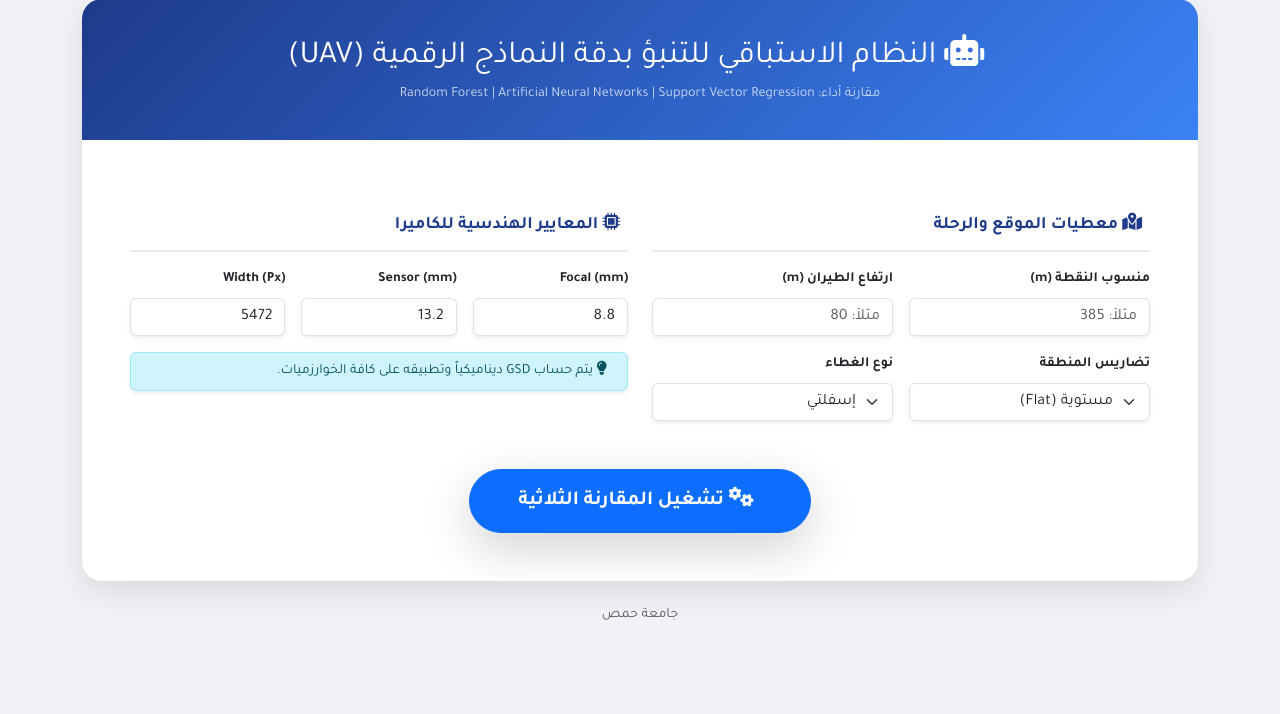
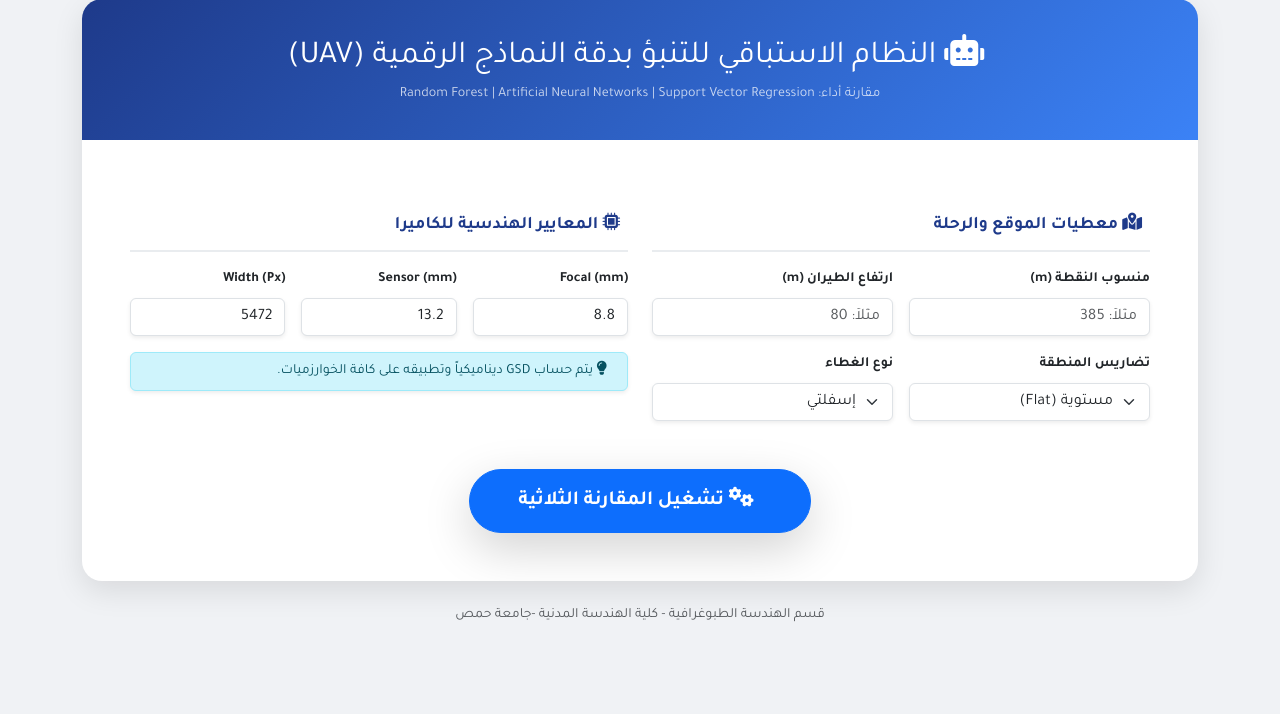
Before and after one commit to hananDARWISHE/UAV, a Flask app: page / in a window 1280 px wide. Shown: the part 49-763 px from the top of the page. Run offline with Flask 3, Linux system fonts and the light colour scheme.

Commit message:
commentHomstopo

```diff
--- a/templates/index.html
+++ b/templates/index.html
@@ -158,7 +158,7 @@
     </div>
 
     <footer class="text-center mt-4 text-muted small">
-        <p>جامعة حمص</p>
+        <p> قسم الهندسة الطبوغرافية - كلية الهندسة المدنية -جامعة حمص</p>
     </footer>
 </div>
 
```
